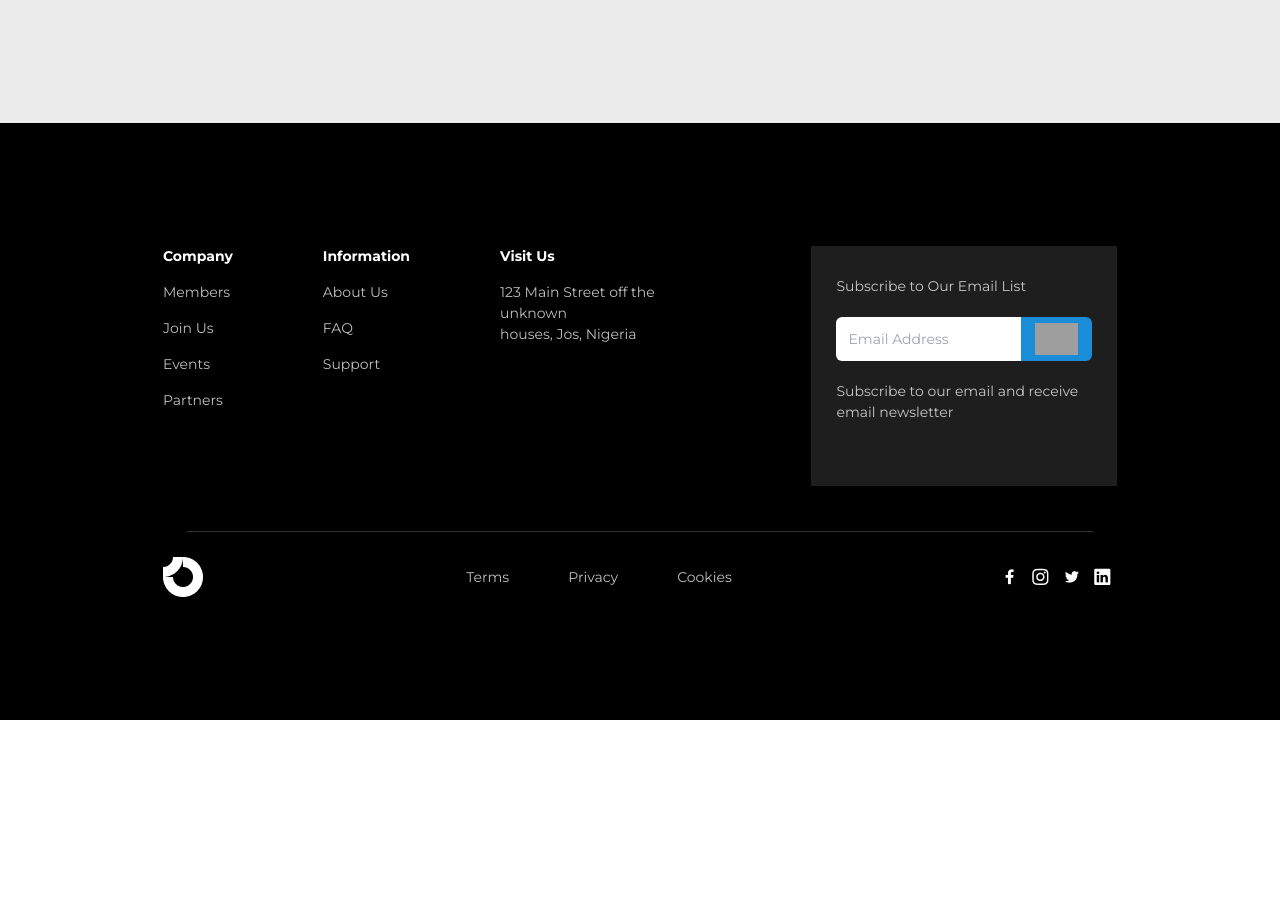
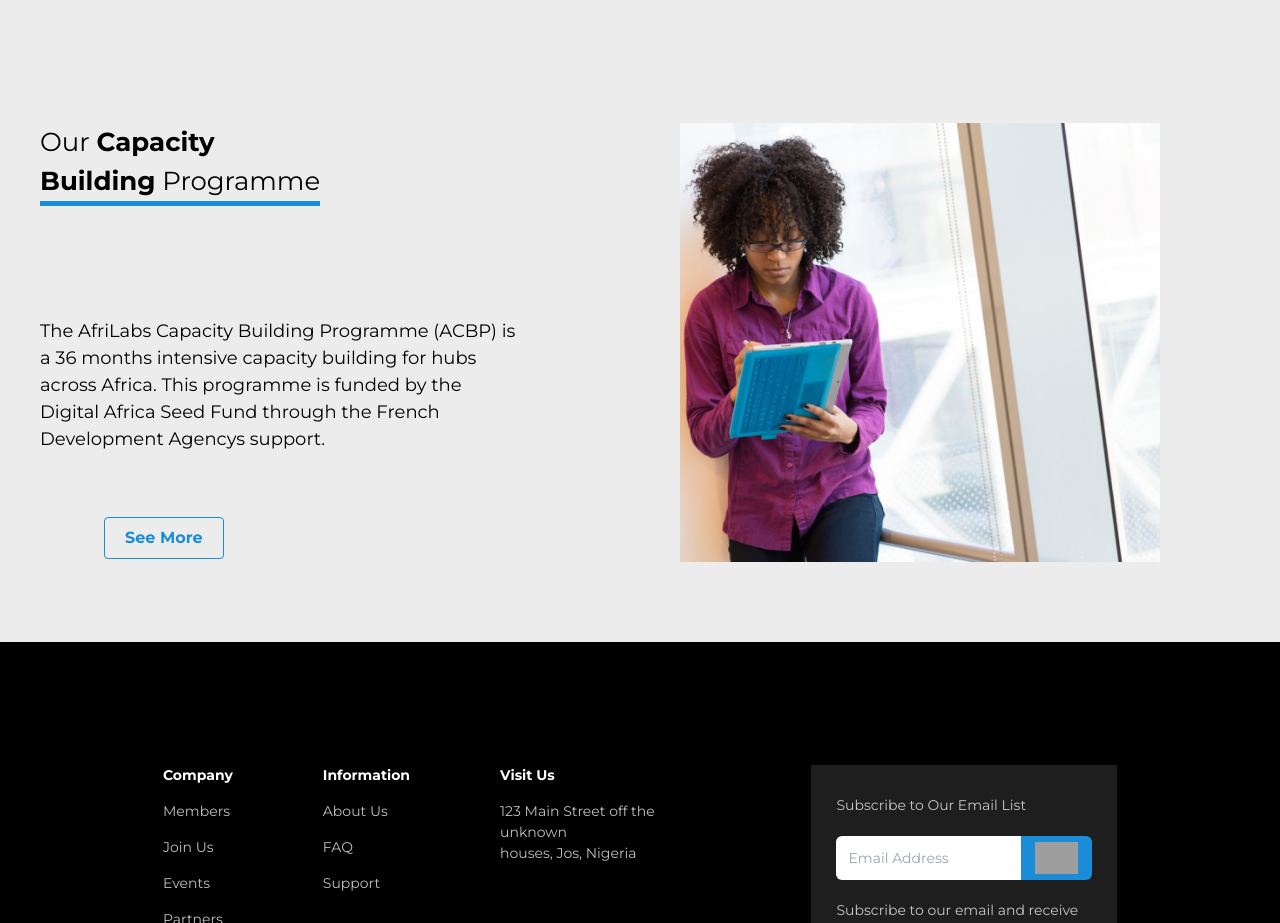
Before and after one commit to nHubNg/NNIA, a React (Vite) app: page / in a window 1280 px wide. Shown: the part 4000-4923 px from the top of the page. Before the commit the page ends 4720 px from the top, so only its background shows below. Built offline with nearby package versions, Linux system fonts and the light colour scheme; grey boxes are pictures that could not be loaded.

Commit message:
completed programme section

```diff
--- a/src/pages/home/index.jsx
+++ b/src/pages/home/index.jsx
@@ -12,6 +12,7 @@ import innovation from '../../assets/innovation.png'
 import technology from '../../assets/technology.png'
 import enterpreneur from '../../assets/enterpreneur.png'
 import education from '../../assets/education.png'
+import woman from '../../assets/woman.png'
 
 import Specialty from "./component/specialty";
 
@@ -152,6 +153,22 @@ const Home = () => {
                 <p className="font-[700] text-[28px] border-b-[5px] border-twitterBlue">OUR AREA <br /> OF SPECIALTY</p>
             </div>
         </div>
+
+        <div className="flex justify-between px-10 gap-20 pb-20">
+            <div className="w-1/2">
+                <h1 className="text-[26px] border-b-[5px] border-twitterBlue mb-28 w-fit">Our <span className="font-[700]">Capacity <br /> Building</span> Programme</h1>
+
+                <div>
+                    <p className="text-[18px]">The AfriLabs Capacity Building Programme (ACBP) is a 36 months intensive capacity building for hubs across Africa. This programme is funded by the Digital Africa Seed Fund through the French Development Agencys support.</p>
+
+                    <button className="px-5 py-2 border-twitterBlue border-[1px] text-twitterBlue mt-16 ml-16 font-[700] rounded hover:bg-twitterBlue hover:text-white flex items-center gap-3 group
+                    ">See More <img src={pathh} alt="" className="hidden group-hover:block" /></button>
+                </div>
+            </div>
+            <div className="w-1/2 ml-20 mr-20">
+                <img src={woman} alt="" />
+            </div>
+        </div>
     </div>);
 }
 
```
Also changed, not shown: src/assets/woman.png (renamed from src/assets/Frame 3593@2x.png).
